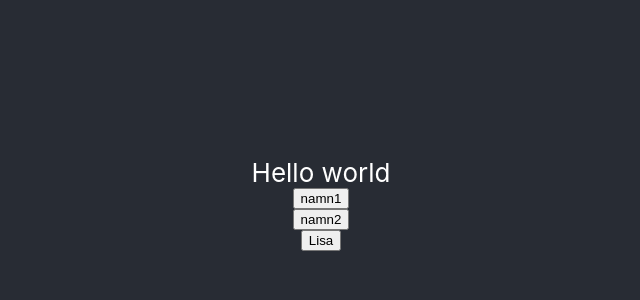
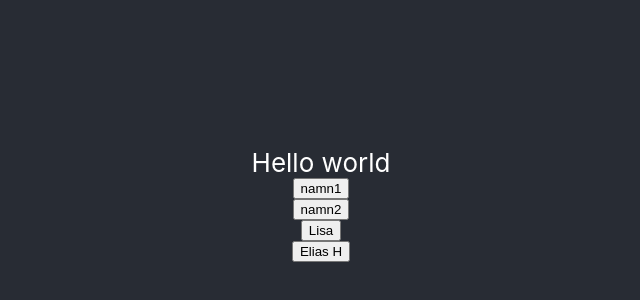
Before and after one commit to eliaskc/Nokia3310-DAT257, a React (Create React App) app in the folder src/frontend/: page / in a window 1280 px wide. Shown: the part 196-496 px from the top of the page, without its empty margins (319-959 px from the left). Built offline with nearby package versions, Linux system fonts and the light colour scheme.

Commit message:
elias_knapp

```diff
--- a/src/frontend/src/App.js
+++ b/src/frontend/src/App.js
@@ -25,6 +25,7 @@ class App extends Component {
         <button onClick={() => this.clickMe("Hello world: 1")}>namn1</button>
         <button onClick={() => this.clickMe("Hello world: 2")}>namn2</button>
         <button onClick={() => this.clickMe("Hello world: 3")}>Lisa</button>
+        <button onClick={() => this.clickMe("Hello world: 4")}>Elias H</button>
         </header>
       </div>
     );
```
Also changed, not shown: 1 other file (tests, documents, lock files or other folders).
